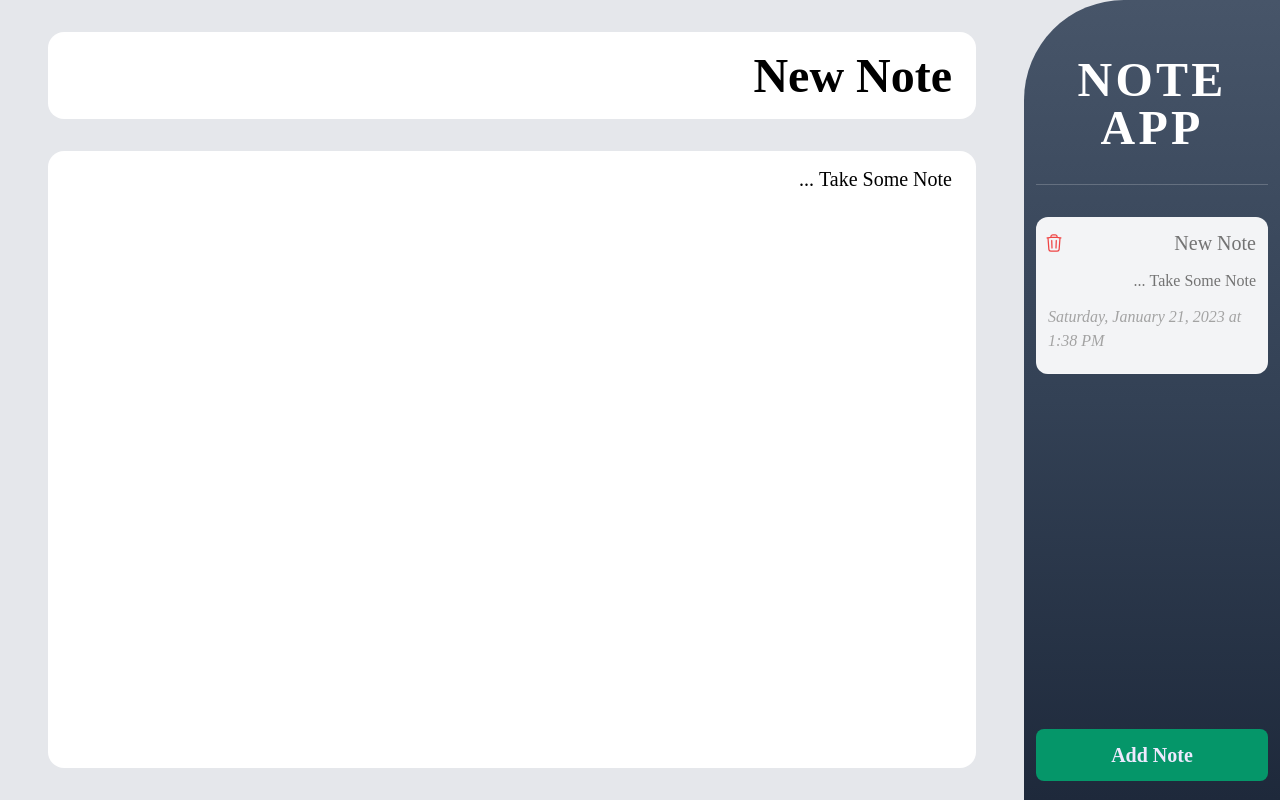
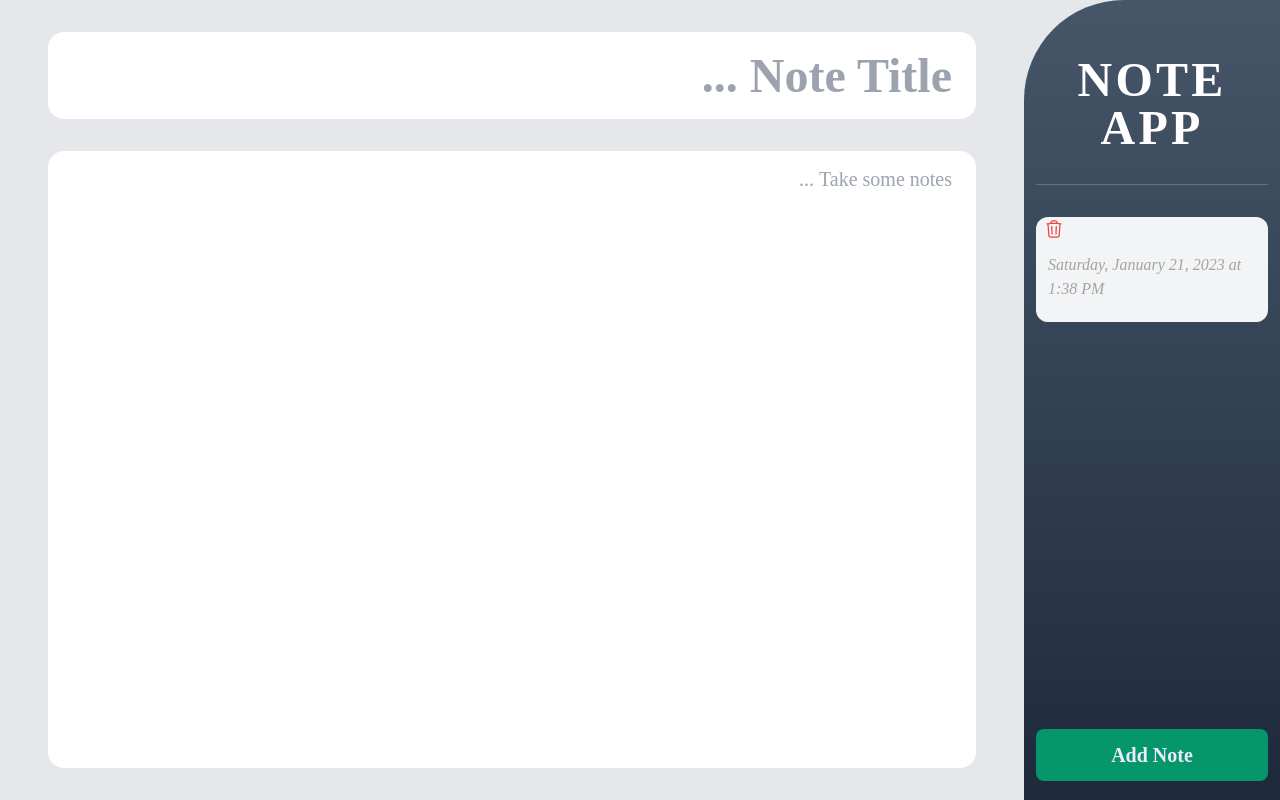
Before and after one commit to amirk1998/Note-App, a website with bundled scripts: page public/index.html in a window 1280 px wide. Both pictures are taken after a click on the button "Add Note". Built offline with nearby package versions, Linux system fonts and the light colour scheme; files whose address does not match are found by name.

Commit message:
Edit and Delete Note has been updated

```diff
--- a/public/index.html
+++ b/public/index.html
@@ -27,7 +27,6 @@
         <textarea name="notes-body" id="notes-body" class="notes-body border-none outline-none w-full rounded-2xl py-4 px-6 flex-grow text-xl leading-6 mt-8 resize-none" aria-label="notes-body" placeholder="Take some notes ..."></textarea>
       </div> -->
     </div>
-    <script defer src="https://unpkg.com/alpinejs@3.x.x/dist/cdn.min.js"></script>
     <script type="module" src="/src/js/main.js"></script>
   </body>
 </html>
--- a/src/js/NotesAPI.js
+++ b/src/js/NotesAPI.js
@@ -1,4 +1,3 @@
-// import { v4 as uuidv4 } from 'https://jspm.dev/uuid';
 export default class NoteAPI {
   //
   static getAllNotes() {
@@ -51,7 +50,8 @@ export default class NoteAPI {
       existedNote.body = noteToSave.body;
       existedNote.updated = new Date().toISOString();
     } else {
-      noteToSave.id = new Date().getTime();
+      // noteToSave.id = new Date().getTime();
+      noteToSave.id = crypto.randomUUID();
       noteToSave.updated = new Date().toISOString();
       notes.push(noteToSave);
     }
--- a/src/js/NotesView.js
+++ b/src/js/NotesView.js
@@ -49,8 +49,7 @@ export default class NotesView {
     const Max_Body_Length = 30;
     const date = new Date(updated).toLocaleString('en', { dateStyle: 'full', timeStyle: 'short' });
     return `
-    <div >
-    <!-- Item -->
+      <!-- Item -->
       <div class="notes-item-div item-not-selected rounded-xl" data-note-id="${id}">
         <div class="notes-list-item my-4 cursor-pointer rounded-xl border-b-[1px] border-solid border-white border-opacity-20 pb-2 " data-note-id="${id}">
         <div class="flex items-center justify-between">
@@ -69,7 +68,7 @@ export default class NotesView {
       <div class="notes-small-updated p-3 text-left italic text-neutral-400">${date}</div>
     </div>
   </div>
-</div>
+
 
       <!-- <hr class="border-white border-opacity-20"> -->
     `;
@@ -106,18 +105,16 @@ export default class NotesView {
     //
     this.root.querySelector('.notes-title').value = note.title;
     this.root.querySelector('.notes-body').value = note.body;
+    console.log(note.id);
 
     this.root.querySelectorAll('.notes-item-div').forEach((item) => {
       item.classList.remove('item-is-selected');
       item.classList.add('item-not-selected');
     });
 
+    // add selected Class
+    this.root.querySelector(`.notes-item-div[data-note-id="${note.id}"]`).classList.remove('item-not-selected');
     this.root.querySelector(`.notes-item-div[data-note-id="${note.id}"]`).classList.add('item-is-selected');
-    this.root.querySelector(`.notes-item-div[data-note-id="${note.id}"]`).classList.remove('item-not-selected');
-    // add selected Class
-    // this.root.querySelector(`.notes-item-div[data-note-id="${note.id}"]`).classList.remove('text-white');
-    // this.root.querySelector(`.notes-item-div[data-note-id="${note.id}"]`).classList.add('bg-gray-100');
-    // this.root.querySelector(`.notes-item-div[data-note-id="${note.id}"]`).classList.add('text-neutral-500');
   }
 
   updateNotePreviewVisibility(condition) {
--- a/src/js/app.js
+++ b/src/js/app.js
@@ -34,8 +34,8 @@ export default class App {
     return {
       onNoteAdd: () => {
         const newNote = {
-          title: 'New Note',
-          body: 'Take Some Note ...',
+          title: '',
+          body: '',
         };
         NoteAPI.saveNote(newNote);
         this._refreshNotes();
```
